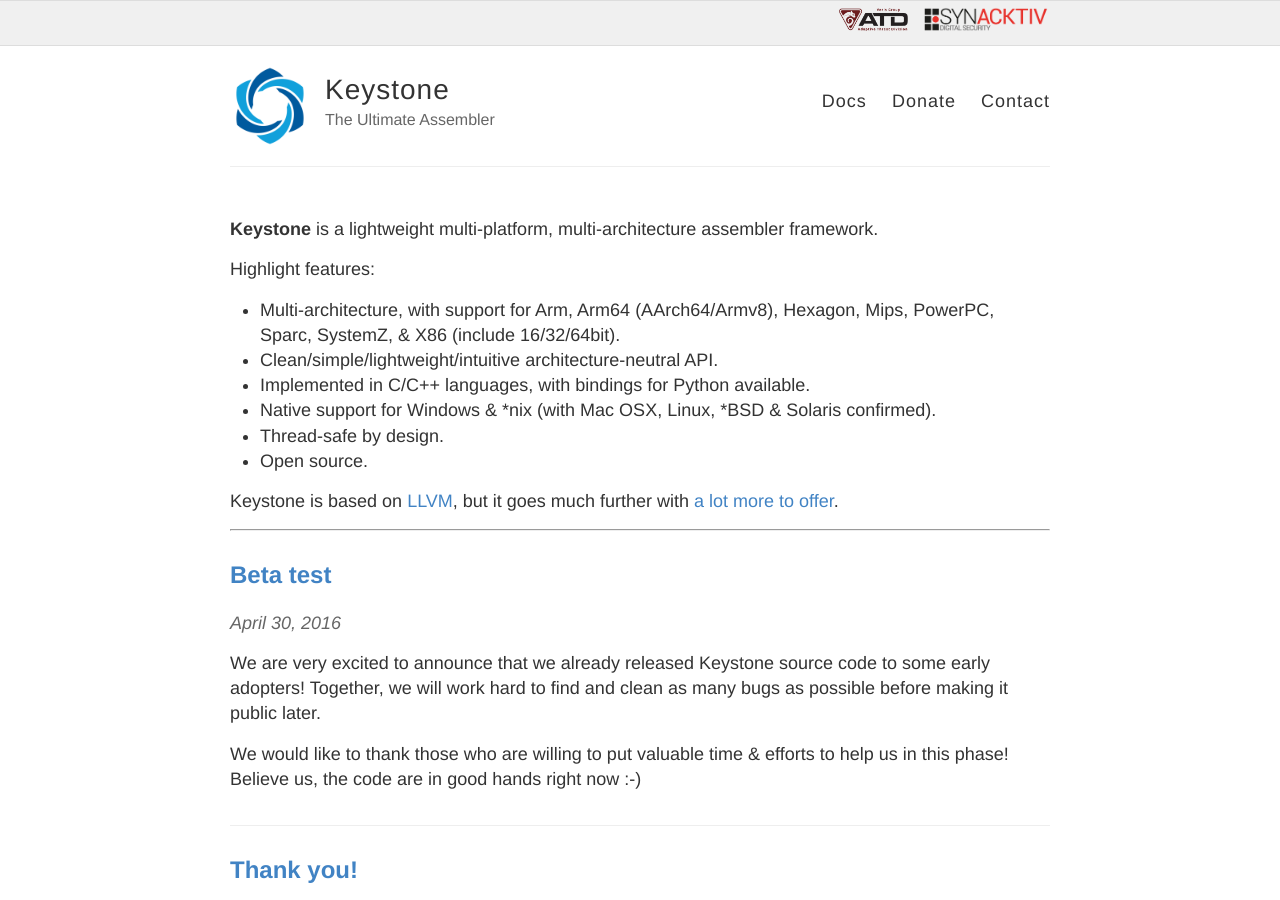
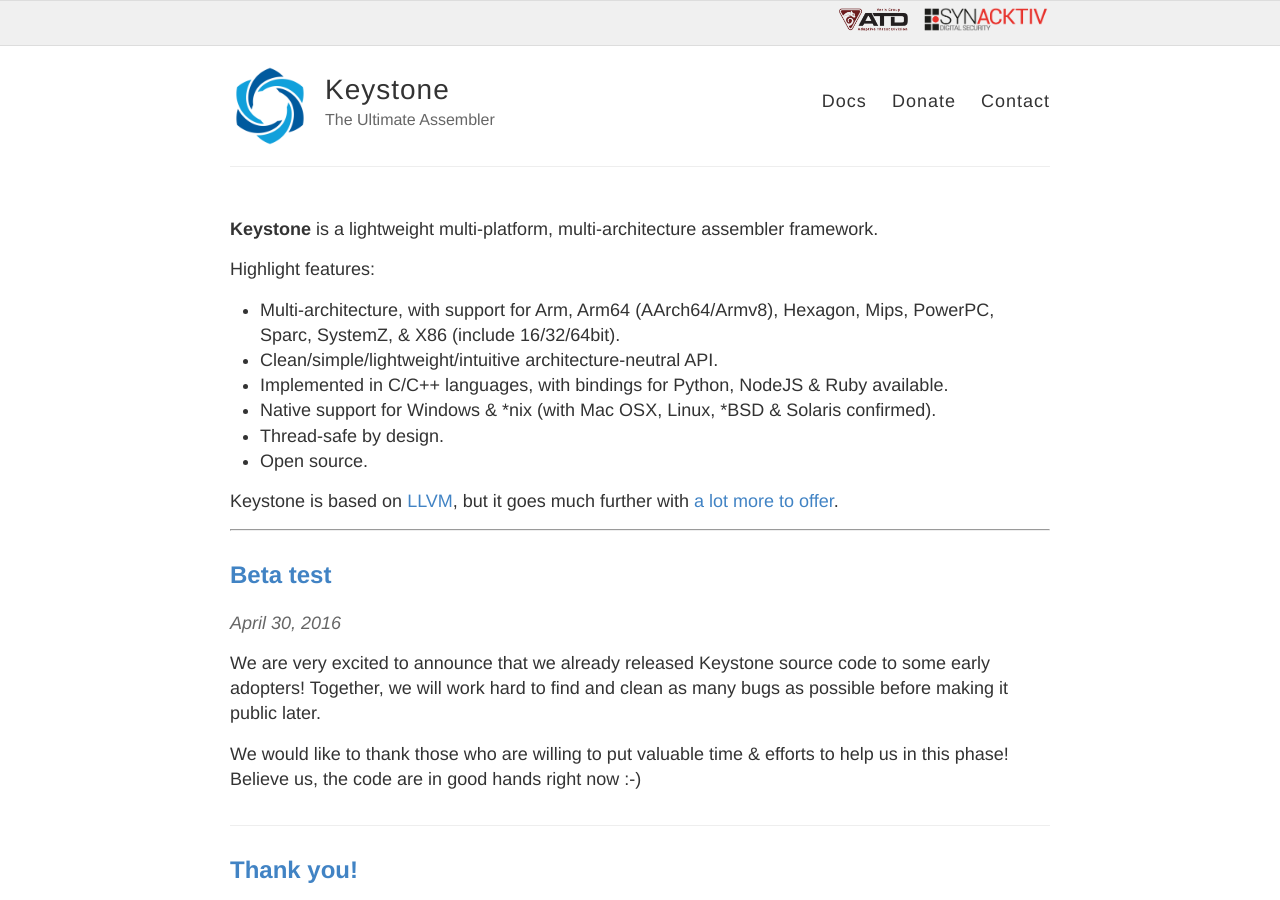
Before and after one commit to keystone-engine/keystone-engine.github.io, a Jekyll site: the page built from index.html, in a window 1280 px wide and 900 px high. Built offline with Jekyll 4.4.1, drawn with Linux system fonts in a browser that asks for light colours.

Commit message:
add bindings

```diff
--- a/index.html
+++ b/index.html
@@ -12,7 +12,7 @@
 
 <li>Clean/simple/lightweight/intuitive architecture-neutral API.</li>
 
-<li>Implemented in C/C++ languages, with bindings for Python available.</li>
+<li>Implemented in C/C++ languages, with bindings for Python, NodeJS & Ruby available.</li>
 
 <li>Native support for Windows & *nix (with Mac OSX, Linux, *BSD & Solaris confirmed).</li>
 
```
